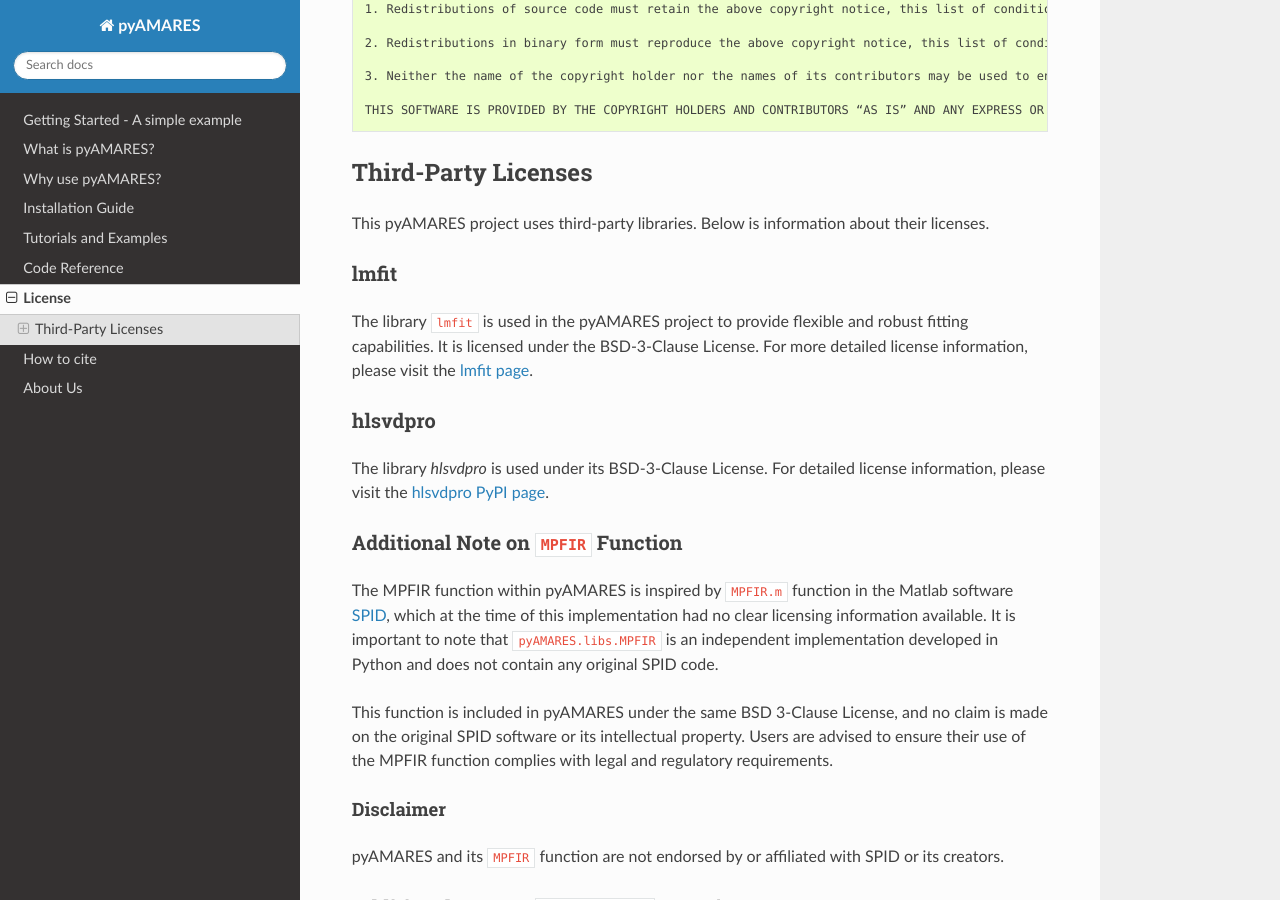
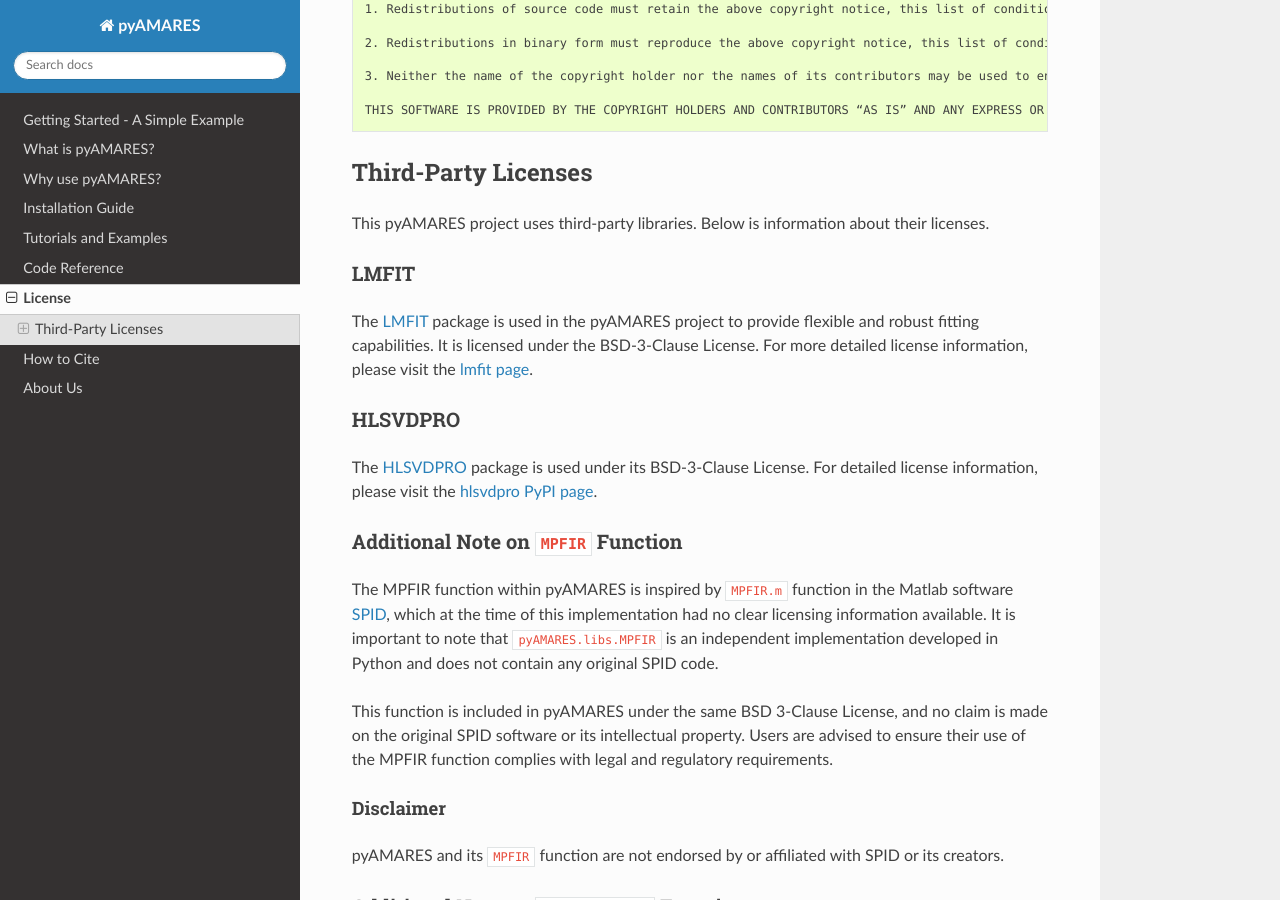
Before and after one commit to HawkMRS/pyAMARES, a Sphinx documentation site: the page built from docs/source/license.rst, in a window 1280 px wide and 900 px high, scrolled down 398 px. Built offline with Sphinx 7.4.7 and the Read the Docs theme 2.0.0, drawn with Linux system fonts in a browser that asks for light colours; pages that are not in the unit, such as notebooks, are missing from menus.

Commit message:
capitalize library names and section names

```diff
--- a/docs/source/citation.rst
+++ b/docs/source/citation.rst
@@ -1,4 +1,4 @@
-How to cite
+How to Cite
 -----------
 
 If you use pyAMARES in your research, please consider citing the following ISMRM proceeding:
--- a/docs/source/license.rst
+++ b/docs/source/license.rst
@@ -12,13 +12,13 @@
 
 This pyAMARES project uses third-party libraries. Below is information about their licenses.
 
-lmfit
+LMFIT
 ^^^^^
-The library ``lmfit`` is used in the pyAMARES project to provide flexible and robust fitting capabilities. It is licensed under the BSD-3-Clause License. For more detailed license information, please visit the `lmfit page <https://lmfit.github.io/lmfit-py/installation.html#copyright-licensing-and-re-distribution>`_.
+The `LMFIT <https://lmfit.github.io/lmfit-py/index.html>`_ package is used in the pyAMARES project to provide flexible and robust fitting capabilities. It is licensed under the BSD-3-Clause License. For more detailed license information, please visit the `lmfit page <https://lmfit.github.io/lmfit-py/installation.html#copyright-licensing-and-re-distribution>`_.
 
-hlsvdpro
+HLSVDPRO
 ^^^^^^^^
-The library `hlsvdpro` is used under its BSD-3-Clause License. For detailed license information, please visit the `hlsvdpro PyPI page <https://pypi.org/project/hlsvdpro/>`_.
+The `HLSVDPRO <https://pypi.org/project/hlsvdpro/>`_ package is used under its BSD-3-Clause License. For detailed license information, please visit the `hlsvdpro PyPI page <https://pypi.org/project/hlsvdpro/>`_.
 
 Additional Note on ``MPFIR`` Function
 ^^^^^^^^^^^^^^^^^^^^^^^^^^^^^^^^^^^^^
--- a/docs/source/simple.rst
+++ b/docs/source/simple.rst
@@ -1,4 +1,4 @@
-Getting Started - A simple example
+Getting Started - A Simple Example
 ==================================
 
 .. note::
```
